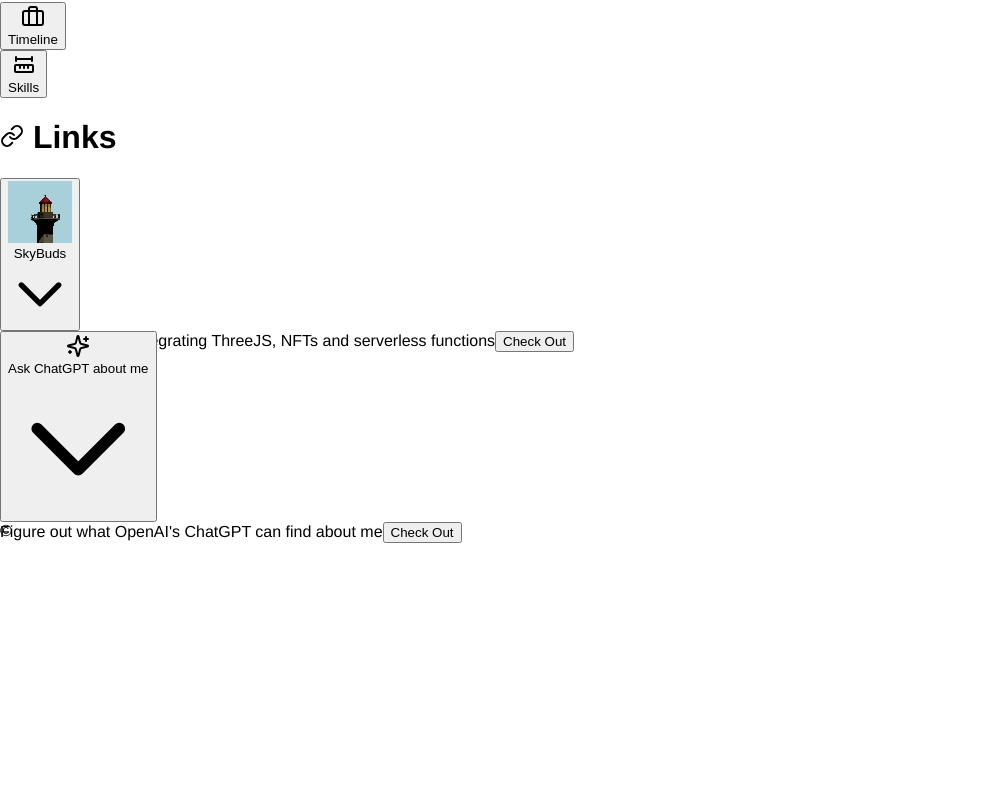
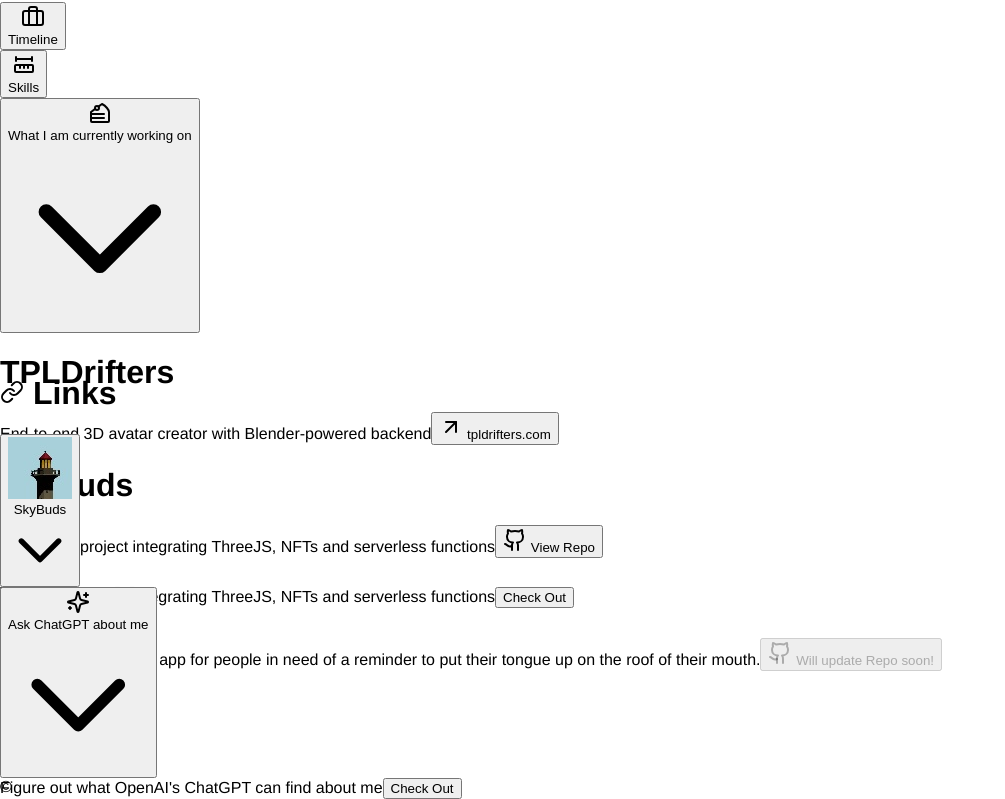
Before and after one commit to Benjythebee/portfolio, a React (Vite) app: page / in a window 1280 px wide. Shown: the part 5547-6346 px from the top of the page, without its empty margins (0-1005 px from the left). Before the commit the page ends 6090 px from the top, so only its background shows below. Built offline with nearby package versions, Linux system fonts and the light colour scheme.

Commit message:
add new tab

```diff
--- a/src/components/menu.tsx
+++ b/src/components/menu.tsx
@@ -7,7 +7,10 @@
   X,
   Link,
   Briefcase,
-  RulerDimensionLine
+  RulerDimensionLine,
+  CakeSliceIcon,
+  GithubIcon,
+  ArrowUpRightIcon
 } from 'lucide-react'
 import { Accordion } from './Accordion'
 import { Timeline } from './pages/Timeline'
@@ -112,6 +115,70 @@
                 </div>
               </button>
             </div>
+
+            <Accordion
+              items={[
+                {
+                  title: 'What I am currently working on',
+                  iconSrc: () => <CakeSliceIcon />,
+                  content: (
+                    <>
+                      <div className="flex flex-col gap-1 space-y-2">
+                        <h1 className="text-lg font-bold">TPLDrifters</h1>
+                        <span>
+                          End-to-end 3D avatar creator with Blender-powered
+                          backend
+                        </span>
+                        <button
+                          className="flex w-full justify-center gap-2 rounded-md bg-blue-950/70 py-2 text-sm font-semibold text-white transition-all duration-300 hover:bg-blue-950/90"
+                          onClick={() => {
+                            window.open('https://tpldrifters.com', '_blank')
+                          }}
+                        >
+                          <ArrowUpRightIcon className="size-5" />{' '}
+                          tpldrifters.com
+                        </button>
+                      </div>
+                      <div className="mt-2 flex flex-col gap-1 space-y-2">
+                        <h1 className="text-lg font-bold">Skybuds</h1>
+                        <span>
+                          A personal project integrating ThreeJS, NFTs and
+                          serverless functions
+                        </span>
+                        <button
+                          className="flex w-full justify-center gap-2 rounded-md bg-blue-950/70 py-2 text-sm font-semibold text-white transition-all duration-300 hover:bg-blue-950/90"
+                          onClick={() => {
+                            window.open(
+                              'https://github.com/Benjythebee/skybuds',
+                              '_blank'
+                            )
+                          }}
+                        >
+                          <GithubIcon className="size-5" /> View Repo
+                        </button>
+                      </div>
+                      <div className="mt-2 flex flex-col gap-1 space-y-2">
+                        <h1 className="text-lg font-bold">TongueUp</h1>
+                        <span>
+                          A small helpful mobile app for people in need of a
+                          reminder to put their tongue up on the roof of their
+                          mouth.
+                        </span>
+                        <button
+                          className="flex w-full justify-center gap-2 rounded-md bg-blue-950/70 py-2 text-sm font-semibold text-white transition-all duration-300 hover:bg-blue-950/90"
+                          disabled={true}
+                          onClick={() => {}}
+                        >
+                          <GithubIcon className="size-5" /> Will update Repo
+                          soon!
+                        </button>
+                      </div>
+                    </>
+                  ),
+                  id: 'skybuds'
+                }
+              ]}
+            ></Accordion>
           </div>
 
           {/* Menu Buttons */}
--- a/src/components/pages/Skills.tsx
+++ b/src/components/pages/Skills.tsx
@@ -1,5 +1,5 @@
 import { X } from 'lucide-react'
-import { Rating, StickerStar, Heart } from '@smastrom/react-rating'
+import { Rating, StickerStar } from '@smastrom/react-rating'
 import '@smastrom/react-rating/style.css'
 import { useEffect, useState } from 'react'
 export const Skills = ({
```
